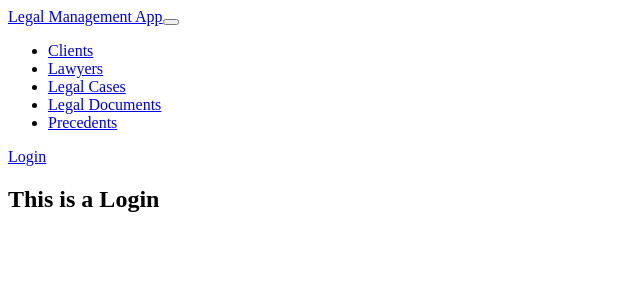
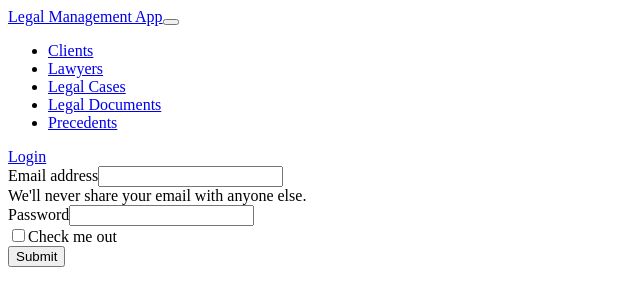
Before and after one commit to BrightbotsAI/Legal-Management-APP, a React app: page / in a window 1280 px wide. Shown: the top 306 px of the page, without its empty margins (0-640 px from the left). Built offline with nearby package versions, Linux system fonts and the light colour scheme; the HTML template or start-up script is replaced by a standard one.

Commit message:
Update Login

```diff
--- a/src/pages/login.tsx
+++ b/src/pages/login.tsx
@@ -1,7 +1,51 @@
-export function Login () {
-    return(
-        <div>
-            <h2>This is a Login</h2>
+import { FormField } from "../components/FormField";
+
+export const Login = () => {
+  return (
+    <form className="mt-5">
+      <div className="row justify-content-center">
+        <div className="col-8">
+          <FormField
+            label="Email address"
+            type="email"
+            id="exampleInputEmail1"
+            ariaDescribedby="emailHelp"
+            helpText="We'll never share your email with anyone else."
+          />
         </div>
-    )
-}
+      </div>
+      <div className="row justify-content-center">
+        <div className="col-8">
+          <FormField
+            label="Password"
+            type="password"
+            id="exampleInputPassword1"
+          />
+        </div>
+      </div>
+      <div className="row justify-content-center">
+        <div className="col-8">
+          <div className="mb-3 form-check">
+            <input
+              type="checkbox"
+              className="form-check-input"
+              id="exampleCheck1"
+            />
+            <label className="form-check-label" htmlFor="exampleCheck1">
+              Check me out
+            </label>
+          </div>
+        </div>
+      </div>
+      <div className="row justify-content-center">
+        <div className="col-8">
+          <div className="d-grid gap-2">
+            <button type="submit" className="btn btn-primary">
+              Submit
+            </button>
+          </div>
+        </div>
+      </div>
+    </form>
+  );
+};
```
